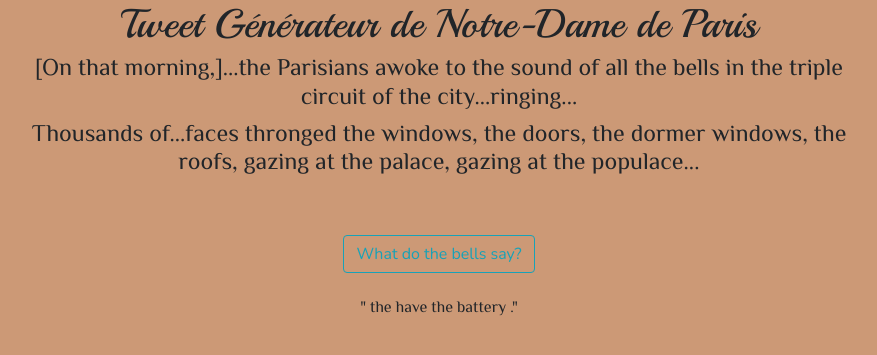
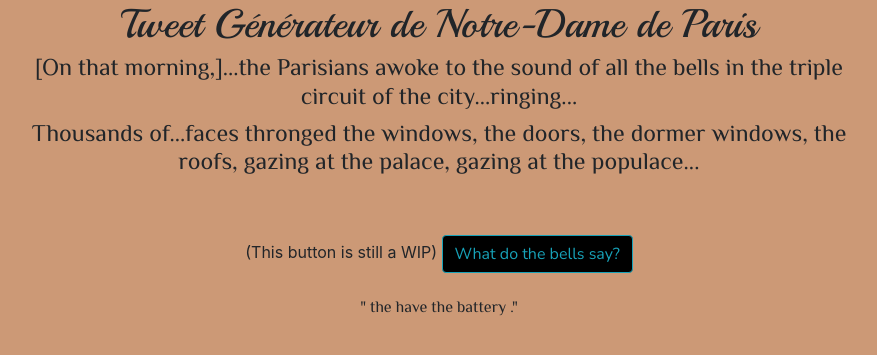
Before and after one commit to fchikwekwe/NotreDameTweetGen, a Flask app: page / in a window 1280 px wide. Shown: the top 355 px of the page, without its empty margins (201-1078 px from the left). Run offline with Flask 2, Linux system fonts and the light colour scheme; parts of the project's set-up code (start-up, migrations or seed data) failed here and were passed over; some libraries are stand-ins or nearby versions.

Commit message:
💋 more styling; figuring out button

```diff
--- a/app.py
+++ b/app.py
@@ -3,7 +3,7 @@ import sample
 
 app = Flask(__name__)
 
-@app.route('/')
+@app.route('/', methods=['GET', 'POST'])
 def sample_function():
     sample_sentence = " ".join(sample.num_of_words(4))
     return render_template('index.html', sample_sentence=sample_sentence)
--- a/static/css/styles.css
+++ b/static/css/styles.css
@@ -13,8 +13,9 @@ body {
 #tweet h1 {
     font-family: 'Playball', cursive;
 }
-.btn, #tweet-button {
+.btn {
     font-family: 'Nunito', cursive;
+    background-color: #000;
 }
 #show-tweet {
     font-family: 'Playball', cursive;
--- a/templates/index.html
+++ b/templates/index.html
@@ -23,7 +23,12 @@
                     <h4 class="tweet-intro">Thousands of...faces thronged the windows, the doors, the dormer windows, the roofs, gazing at the palace, gazing at the populace...</h4>
                     <br>
                     <br>
-                    <button id="tweet-button" class="btn btn-outline-info" type="submit" name="button">What do the bells say?</button>
+                    (This button is still a WIP)
+                    <a href="{{ url_for ('index.html', sample_sentence=sample_sentence) }}">
+                        <button id="tweet-button" class="btn btn-outline-info" type="button">
+                            What do the bells say?
+                        </button>
+                    </a>
                     <br>
                     <br>
                     {% if sample_sentence %}
```
